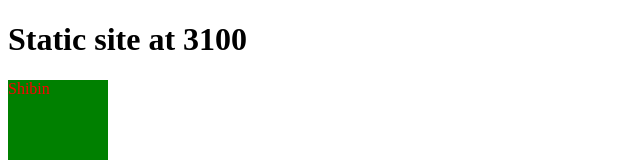
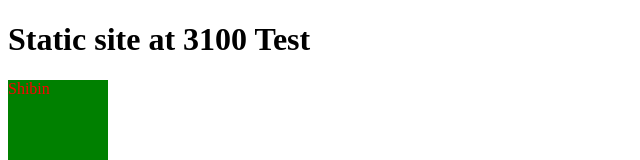
Before and after one commit to Shibn2/DOM_Project, a website: page public/index.html in a window 1280 px wide. Shown: the top 160 px of the page, without its empty margins (0-640 px from the left). Drawn offline with Linux system fonts and the light colour scheme.

Commit message:
updated the docker file

```diff
--- a/public/index.html
+++ b/public/index.html
@@ -7,7 +7,7 @@
     <title>Document</title>
 </head>
 <body>
-    <h1> Static site at 3100</h1>
+    <h1> Static site at 3100 Test</h1>
     <div id="root"></div>
     <script src="./script.js"></script>
 </body>
```
Also changed, not shown: 1 other file.
